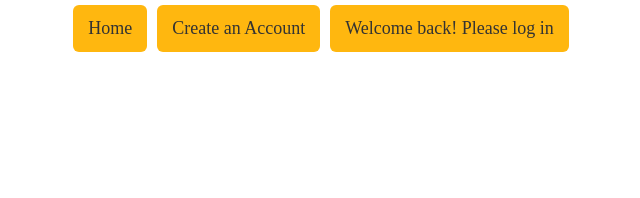
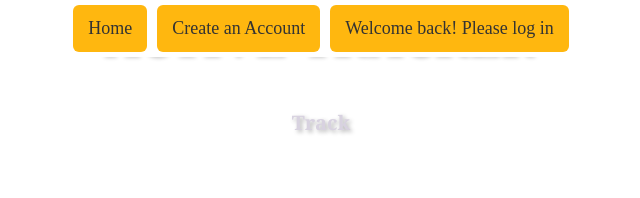
Before and after one commit to Jasleger88/Active-Tracker-Frontend, a React (Vite) app: page /userHome in a window 1280 px wide. Shown: the top 198 px of the page, without its empty margins (319-959 px from the left). Built offline with nearby package versions, Linux system fonts and the light colour scheme.

Commit message:
users are now able to see their personalized log

```diff
--- a/src/App.jsx
+++ b/src/App.jsx
@@ -10,7 +10,7 @@ import CategoryPage from './components/CategoryPage';
 import LogForm from './components/LogForm';
 import SaveLog from './components/SaveLog';
 import TimerComponent from './components/UniqueTimerComponent';
-
+import UserHome from './components/UserHome'
 
 
 
@@ -20,6 +20,7 @@ function App() {
       <Navbar />
 
       <Routes>
+        <Route path="/userHome" element={<UserHome />} />
         <Route path="/" element={<Home />} />
         <Route path="/auth/signup" element={<Signup />} />
         <Route path="/auth/login" element={<Login />} />
@@ -31,6 +32,7 @@ function App() {
         <Route path="/timerComponent" element={<TimerComponent />} />
 
 
+
       </Routes>
     </Router>
   );
--- a/src/components/Login.jsx
+++ b/src/components/Login.jsx
@@ -26,10 +26,11 @@ export default function Login() {
       const { data } = await axios.post(`http://localhost:8000/api/auth/login/`, formData);
       toast.success(`Welcome, ${formData.email}`);
       const token = data.token;
-      console.log(token)
+
+
 
       localStorage.setItem('token', token);
-      navigate('/')
+      navigate('/userHome')
     } catch (err) {
       toast.error('Login failed');
     }
--- a/src/components/Navbar.jsx
+++ b/src/components/Navbar.jsx
@@ -2,8 +2,11 @@ import React, { useEffect, useState } from "react";
 import { Link, useLocation } from 'react-router-dom';
 import { toast } from 'react-toastify';
 import '../App.css';
+import { useNavigate } from "react-router-dom";
+
 
 const Navbar = () => {
+    const navigate = useNavigate();
     const location = useLocation();
     const [isLoggedIn, setIsLoggedIn] = useState(localStorage.getItem('token'));
 
@@ -15,13 +18,15 @@ const Navbar = () => {
         toast.success(`Thank you for visiting!`);
         setIsLoggedIn(false);
         localStorage.removeItem('token');
+        navigate('/')
     }
 
     return (
         <div className="navbar">
-            <Link to="/" className="button is-warning">Home</Link>
+            {!isLoggedIn && <Link to="/" className="button is-warning"> Home</Link>}
             {!isLoggedIn && <Link to="/auth/signup" className="button is-warning">Create an Account</Link>}
             {!isLoggedIn && <Link to="/auth/login" className="button is-warning">Welcome back! Please log in</Link>}
+            {isLoggedIn && <Link to="/userHome" className="button is-warning"> Home</Link>}
             {isLoggedIn && <Link to="/auth/logForm" className="button is-warning">Create Personalized Log</Link>}
             {isLoggedIn &&<Link to="/auth/exercise" className="button is-warning">Work on this page Jazz</Link>}
             {isLoggedIn && <Link to="/saveLog" className="button is-warning">Saved Logs</Link>}
--- /dev/null
+++ b/src/components/UserHome.jsx
@@ -0,0 +1,22 @@
+import React from 'react';
+// import '../../styles/Home.css';
+
+
+const Home = () => {
+  return (
+    <>
+      <div className=" is-fullheight-with-navbar">
+        <div className="hero-body">
+          <div className="container has-text-centered">
+            <h1 id="home-page-header" className="title is-1 has-text-weight-bold animated-bounce-in">
+              ACTIVE-TRACKER
+            </h1>
+            <h2>Track</h2>
+          </div>
+        </div>
+      </div>
+    </>
+  );
+}
+
+export default Home;
```
